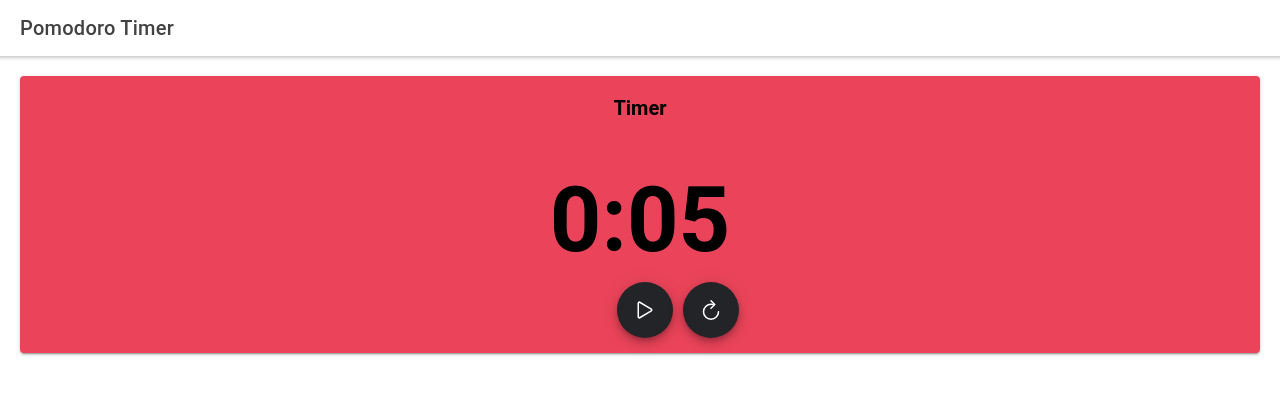
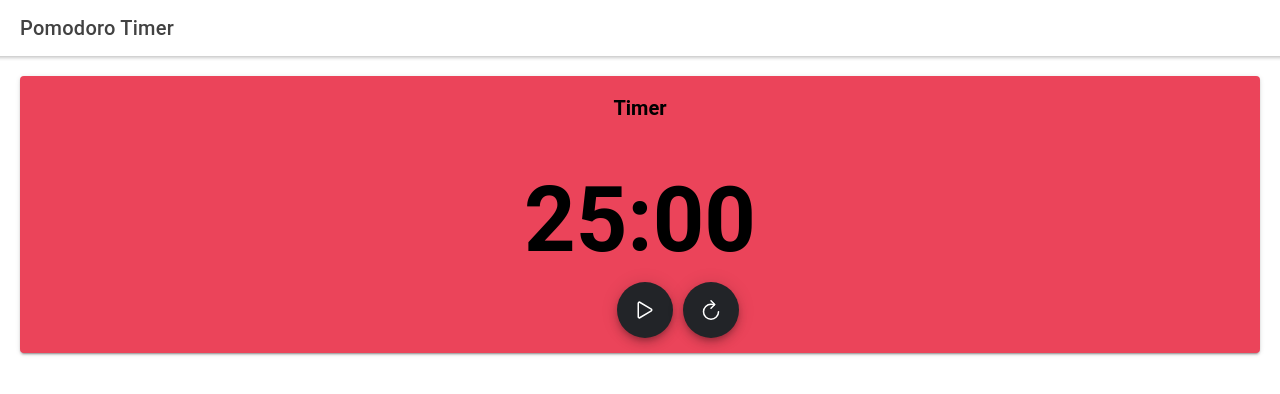
Before and after one commit to dylansapienza/pomodoro-timer, a React (Create React App) app in the folder client/pomodoro-timer/: page / in a window 1280 px wide. Shown: the top 394 px of the page. Built offline with nearby package versions, Linux system fonts and the light colour scheme; no server answers.

Commit message:
Adjust Pomodoro Times

```diff
--- a/client/pomodoro-timer/src/components/Timer.js
+++ b/client/pomodoro-timer/src/components/Timer.js
@@ -32,8 +32,8 @@ function Timer(props){
 
     //State Variables
 
-    const [mins, setMins] = useState(0);
-    const [secs, setSecs] = useState(5);
+    const [mins, setMins] = useState(25);
+    const [secs, setSecs] = useState(0);
     const [isRunning, setIsRunning] = useState(false)
     const [cycles, setCycles] = useState(0)
 
@@ -60,17 +60,17 @@ function Timer(props){
         console.log("BEEP BEEP");
         alarm_sound.play();
         setCycles(cycles + 1)
-        setMins(0)
-        setSecs(5)
+        setMins(25)
+        setSecs(0)
         setIsRunning(false)
         if (cycles % 2 == 0){
-            setMins(0)
-            setSecs(10)
+            setMins(5)
+            setSecs(0)
             setIsRunning(true)
         }
         if (cycles % 4 == 0 && cycles != 0){
-            setMins(0)
-            setSecs(20)
+            setMins(15)
+            setSecs(0)
             setIsRunning(true)
         }
         else{
```
Also changed, not shown: 1 other file (tests, documents, lock files or other folders).
